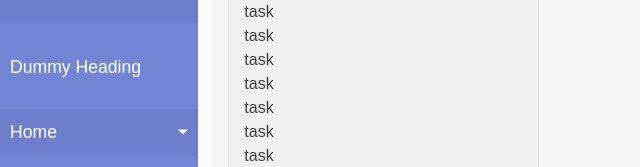
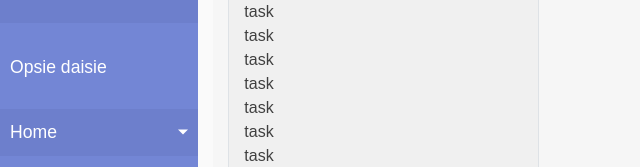
Before and after one commit to animestanduser/planner, a plain HTML site: page index.html in a window 1280 px wide. Shown: the part 172-339 px from the top of the page, 0-640 px from the left. Drawn offline with nearby package versions, Linux system fonts and the light colour scheme.

Commit message:
Added the sidebar in last commit but for stupid reason it didnt get tagged by my main acc
yikes

```diff
--- a/index.html
+++ b/index.html
@@ -29,7 +29,7 @@
                 </div>
 
                 <ul class="list-unstyled components">
-                    <p>Dummy Heading</p>
+                    <p>Opsie daisie</p>
                     <li class="active">
                         <a href="#homeSubmenu" data-toggle="collapse" aria-expanded="false" class="dropdown-toggle">Home</a>
                         <ul class="collapse list-unstyled" id="homeSubmenu">
```
